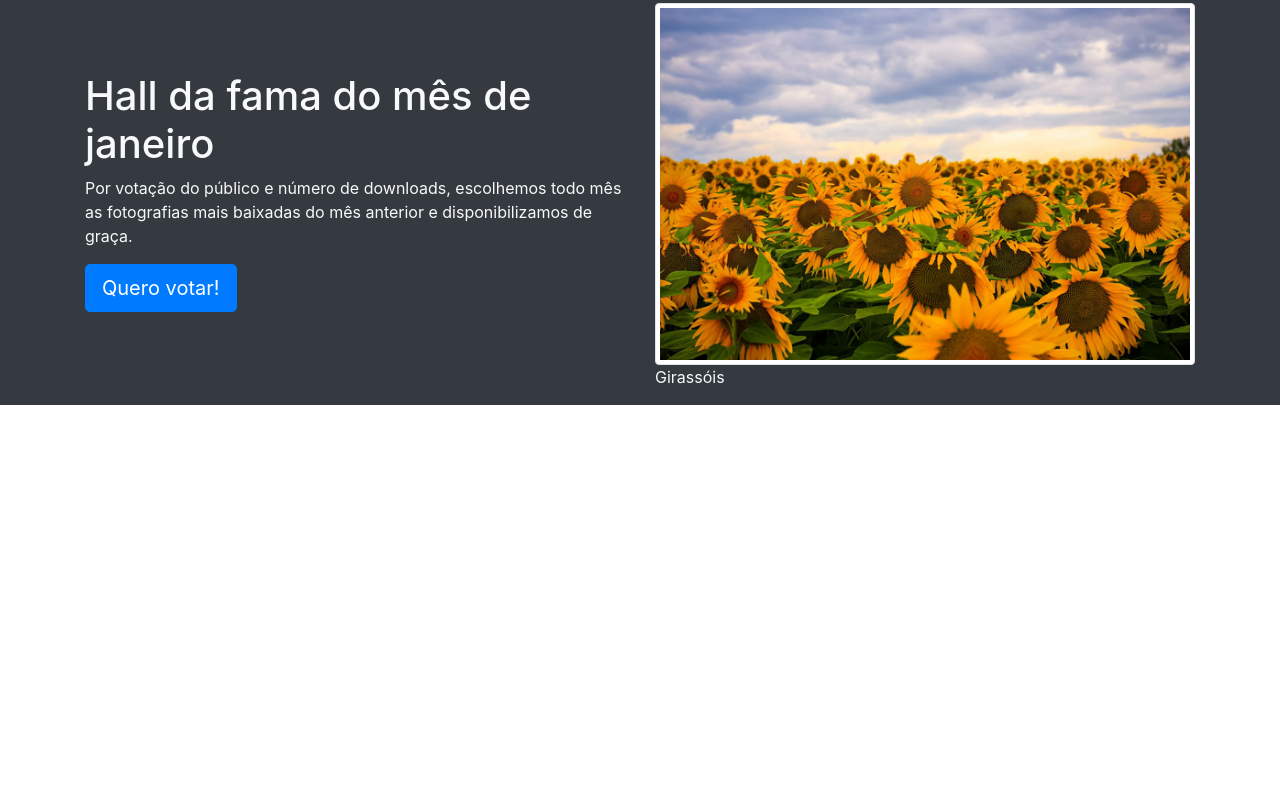
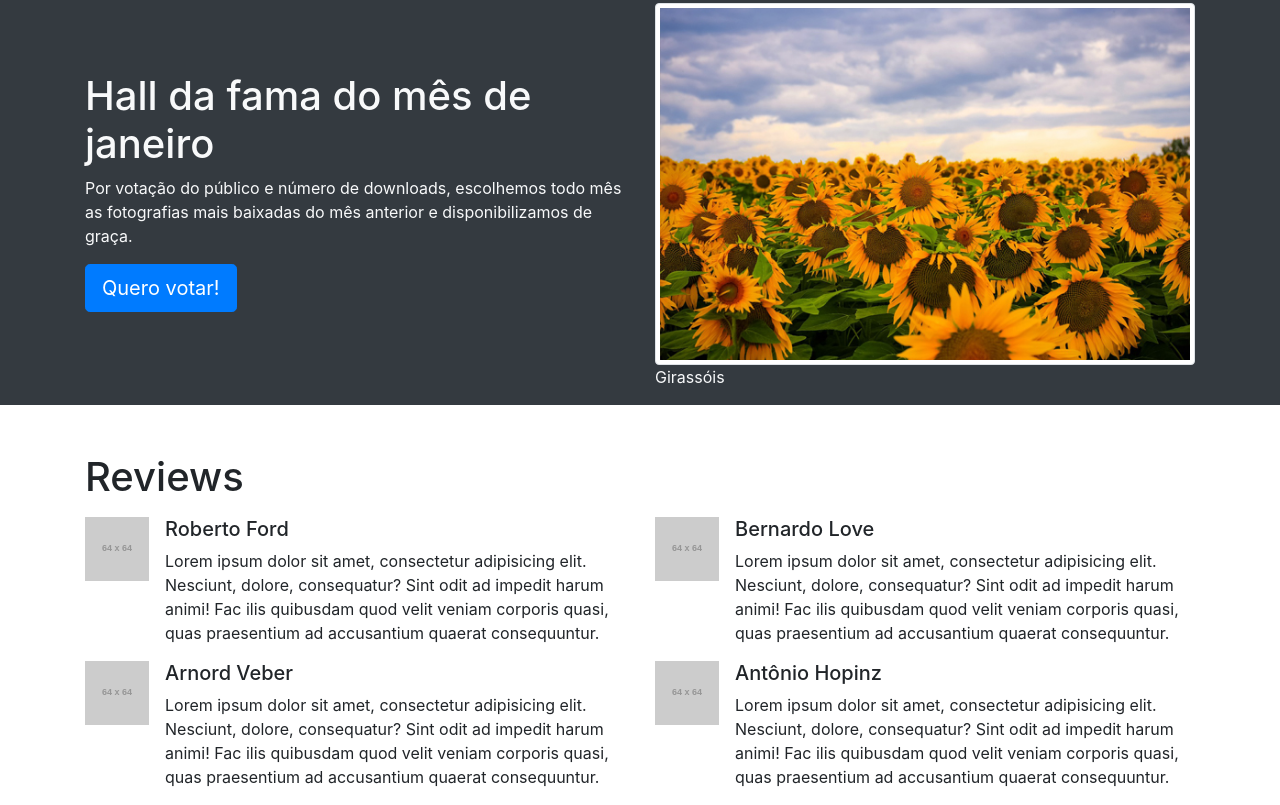
Before and after one commit to marcusfernandes9/projeto-better, a plain HTML site: page index.html in a window 1280 px wide. Shown: the part 907-1712 px from the top of the page. Before the commit the page ends 1312 px from the top, so only its background shows below. Drawn offline with Linux system fonts and the light colour scheme; placeholder pictures from the web are drawn by us.

Commit message:
Media, um componente atualizado

```diff
--- a/index.html
+++ b/index.html
@@ -156,6 +156,75 @@
           </div>
         </div>
       </section>
+      <section class="reviews container pt-5">
+        <h1 class="mb-3">Reviews</h1>
+        <div class="row">
+        <div class="media col-md-6">
+          <img
+            class="mr-3"
+            src="https://dummyimage.com/64x64/000000/fff"
+            alt="Roberto Ford"
+          />
+          <div class="media-body">
+            <h2 class="h5">Roberto Ford</h2>
+            <p>
+              Lorem ipsum dolor sit amet, consectetur adipisicing elit.
+              Nesciunt, dolore, consequatur? Sint odit ad impedit harum animi!
+              Fac ilis quibusdam quod velit veniam corporis quasi, quas
+              praesentium ad accusantium quaerat consequuntur.
+            </p>
+          </div>
+        </div>
+        <div class="media col-md-6">
+          <img
+            class="mr-3"
+            src="https://dummyimage.com/64x64/000000/fff"
+            alt="Roberto Ford"
+          />
+          <div class="media-body">
+            <h2 class="h5">Bernardo Love</h2>
+            <p>
+              Lorem ipsum dolor sit amet, consectetur adipisicing elit.
+              Nesciunt, dolore, consequatur? Sint odit ad impedit harum animi!
+              Fac ilis quibusdam quod velit veniam corporis quasi, quas
+              praesentium ad accusantium quaerat consequuntur.
+            </p>
+          </div>
+        </div>
+        <div class="media col-md-6">
+          <img
+            class="mr-3"
+            src="https://dummyimage.com/64x64/000000/fff"
+            alt="Roberto Ford"
+          />
+          <div class="media-body">
+            <h2 class="h5">Arnord Veber</h2>
+            <p>
+              Lorem ipsum dolor sit amet, consectetur adipisicing elit.
+              Nesciunt, dolore, consequatur? Sint odit ad impedit harum animi!
+              Fac ilis quibusdam quod velit veniam corporis quasi, quas
+              praesentium ad accusantium quaerat consequuntur.
+            </p>
+          </div>
+        </div>
+        <div class="media col-md-6">
+          <img
+            class="mr-3"
+            src="https://dummyimage.com/64x64/000000/fff"
+            alt="Roberto Ford"
+          />
+          <div class="media-body">
+            <h2 class="h5">Antônio Hopinz</h2>
+            <p>
+              Lorem ipsum dolor sit amet, consectetur adipisicing elit.
+              Nesciunt, dolore, consequatur? Sint odit ad impedit harum animi!
+              Fac ilis quibusdam quod velit veniam corporis quasi, quas
+              praesentium ad accusantium quaerat consequuntur.
+            </p>
+          </div>
+        </div>
+      </div>
+      </section>
     </main>
     <script src="js/jquery.js"></script>
     <script src="js/bootstrap.js"></script>
```
